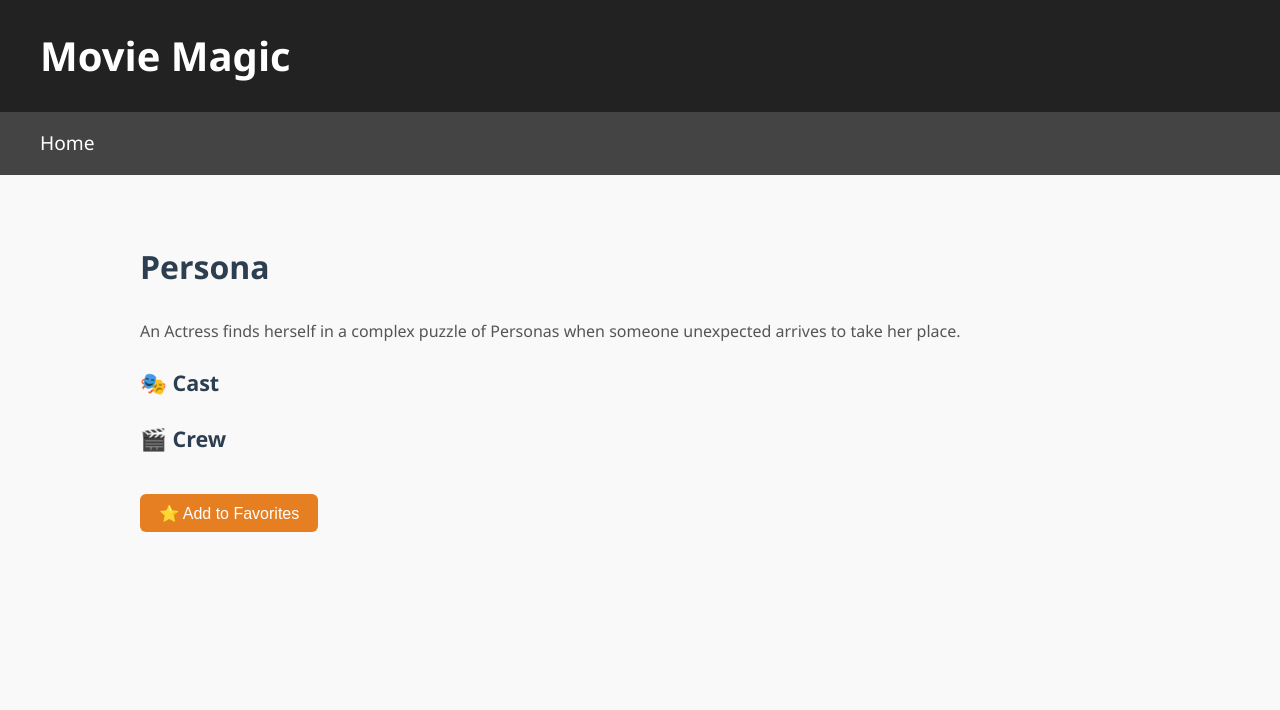
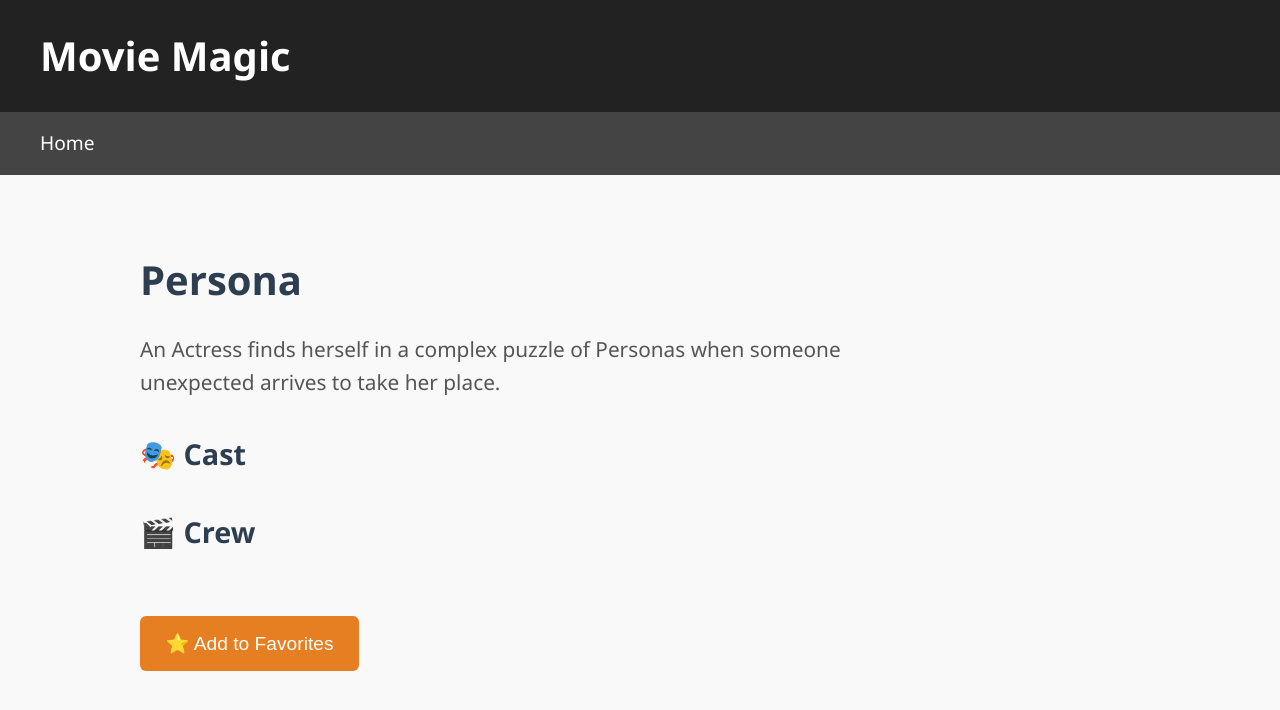
Before and after one commit to xtwang822/Movie-Magic, a Flask app: page /movie/675776 in a window 1280 px wide. Shown: the top 710 px of the page. Run offline with Flask 2, Linux system fonts and the light colour scheme; data comes from the database, SQL or seed files in the repository; data that the repository does not hold is empty; some libraries are stand-ins or nearby versions.

Commit message:
modify some frontend

```diff
--- a/templates/movie_detail.html
+++ b/templates/movie_detail.html
@@ -1,13 +1,14 @@
 {% extends "layout.html" %}
 {% block content %}
-<h2 style="font-size: 2rem;">{{ movie.title }}</h2>
-<p style="font-size: 1rem; color: #555;">{{ movie.overview }}</p>
+<h2 style="font-size: 2.5rem; margin-bottom: 1rem;">{{ movie.title }}</h2>
+
+<p style="font-size: 1.3rem; color: #555; max-width: 800px;">{{ movie.overview }}</p>
 
 {% if movie.poster_path %}
-    <img src="https://image.tmdb.org/t/p/w300{{ movie.poster_path }}" alt="Poster" style="border-radius: 10px;">
+    <img src="https://image.tmdb.org/t/p/w400{{ movie.poster_path }}" alt="Poster" style="border-radius: 10px; margin: 1.5rem 0;">
 {% endif %}
 
-<div style="margin-top: 1rem;">
+<div style="margin-top: 1rem; font-size: 1.2rem;">
     {% if details %}
         <p><strong>Rating:</strong> {{ details.vote_average }} ({{ details.vote_count }} votes)</p>
         <p><strong>Runtime:</strong> {{ details.runtime }} minutes</p>
@@ -16,20 +17,20 @@
     {% if trailer_link %}
         <p>
             <strong>Trailer:</strong>
-            <a href="{{ trailer_link }}" target="_blank" style="color: #2980b9;">Watch on YouTube</a>
+            <a href="{{ trailer_link }}" target="_blank" style="color: #2980b9; font-weight: bold;">Watch on YouTube</a>
         </p>
     {% endif %}
 </div>
 
-<h3>🎭 Cast</h3>
-<ul>
+<h3 style="font-size: 1.8rem; margin-top: 2rem;">🎭 Cast</h3>
+<ul style="font-size: 1.2rem;">
     {% for person in cast %}
         <li>{{ person.name }} as {{ person.character }}</li>
     {% endfor %}
 </ul>
 
-<h3>🎬 Crew</h3>
-<ul>
+<h3 style="font-size: 1.8rem; margin-top: 2rem;">🎬 Crew</h3>
+<ul style="font-size: 1.2rem;">
     {% for person in crew %}
         <li>{{ person.name }} ({{ person.job }})</li>
     {% endfor %}
@@ -37,7 +38,16 @@
 
 <button
     onclick="addFavorite({{ movie.id }})"
-    style="margin-top: 1rem; padding: 0.6rem 1.2rem; background-color: #e67e22; color: white; border: none; border-radius: 6px; cursor: pointer;">
+    style="
+        margin-top: 2rem;
+        padding: 1rem 1.6rem;
+        background-color: #e67e22;
+        color: white;
+        border: none;
+        border-radius: 6px;
+        cursor: pointer;
+        font-size: 1.2rem;
+    ">
     ⭐ Add to Favorites
 </button>
 
```
Also changed, not shown: templates/index.html (+23 -16 lines).
